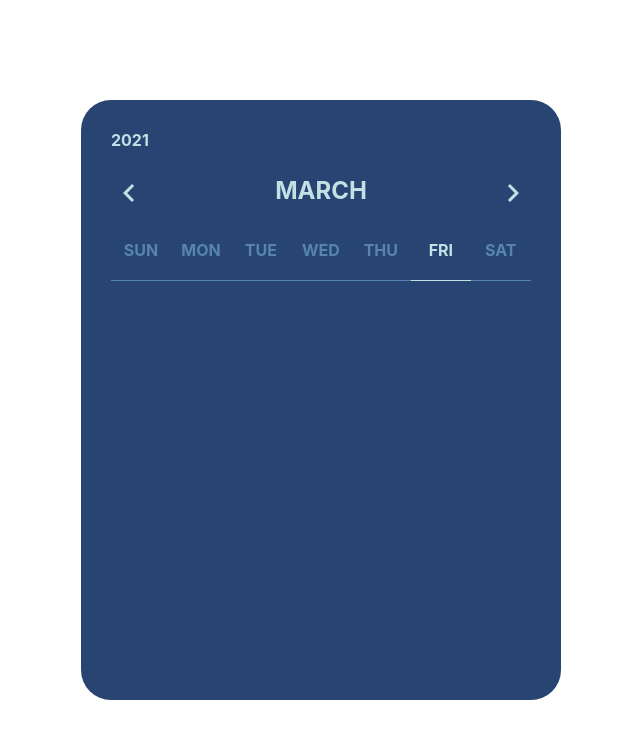
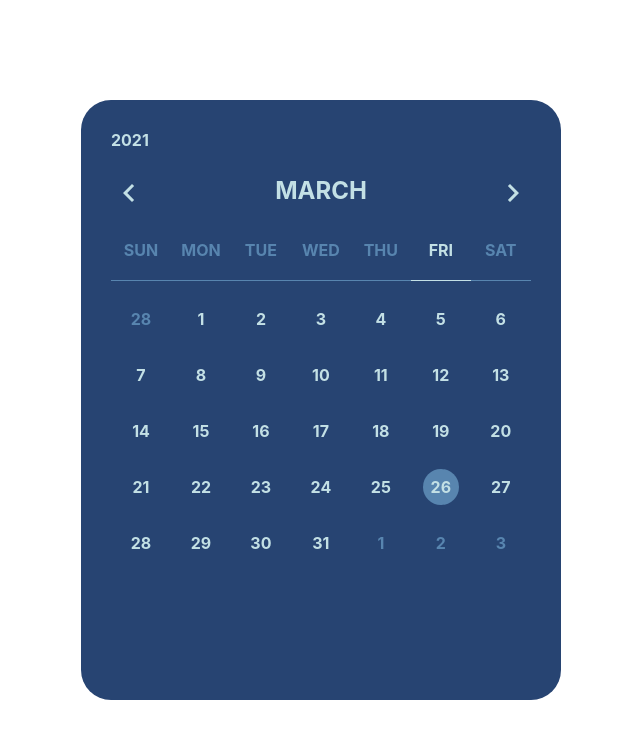
Before and after one commit to milkshake0/calendar-react, a React (Create React App) app: page / in a window 1280 px wide. Shown: the top 738 px of the page, without its empty margins (319-959 px from the left). Built offline with nearby package versions, Linux system fonts and the light colour scheme.

Commit message:
feature: day, date 값 동적으로 생성

```diff
--- a/src/components/CalDate.js
+++ b/src/components/CalDate.js
@@ -1,22 +1,47 @@
-import React from "react";
+import React, { useState } from "react";
 
-const CalDate = ({ date2, onSetDate2 }) => {
-  console.log(date2, onSetDate2);
+const CalDate = ({
+  date,
+  date2,
+  year,
+  month,
+  prevDate,
+  currDate,
+  nextDate,
+}) => {
+  const currDateObj = new Date(year, month, date2);
+  const isToday =
+    `${date.getFullYear()}-${date.getMonth()}-${date.getDate()}` ===
+    `${currDateObj.getFullYear()}-${currDateObj.getMonth()}-${currDateObj.getDate()}`;
   return (
     <div className="CalDate">
-      {/* <ul>
-        <li className="prevMonth">
-          <span>28</span>
-        </li>
-        <li className="today">
-          <span>5</span>
-        </li>
-        <li className="nextMonth">
-          <span>1</span>
-        </li>
-      </ul> */}
+      <ul>
+        {prevDate.map((v) => (
+          <li className="prevMonth" key={v}>
+            <span>{v}</span>
+          </li>
+        ))}
+        {currDate.map((v) => (
+          <li
+            className={`currMonth ${isToday && date2 === v ? `today` : ""}`}
+            key={v}
+          >
+            <span>{v}</span>
+          </li>
+        ))}
+        {nextDate.map((v) => (
+          <li className="nextMonth" key={v}>
+            <span>{v}</span>
+          </li>
+        ))}
+      </ul>
     </div>
   );
 };
 
+CalDate.defaultProps = {
+  prevDate: [],
+  currDate: [],
+  nextDate: [],
+};
 export default CalDate;
--- a/src/components/CalDay.js
+++ b/src/components/CalDay.js
@@ -1,30 +1,15 @@
 import React from "react";
 
-const CalDay = () => {
+const CalDay = ({ day }) => {
+  const dayArr = ["SUN", "MON", "TUE", "WED", "THU", "FRI", "SAT"];
   return (
     <div className="CalDay">
       <ul>
-        <li>
-          <span>SUN</span>
-        </li>
-        <li>
-          <span>MON</span>
-        </li>
-        <li>
-          <span>TUE</span>
-        </li>
-        <li>
-          <span>WED</span>
-        </li>
-        <li>
-          <span>THU</span>
-        </li>
-        <li className="today">
-          <span>FRI</span>
-        </li>
-        <li>
-          <span>SAT</span>
-        </li>
+        {dayArr.map((v, i) => (
+          <li key={v} className={day === i ? `today` : ``}>
+            <span>{v}</span>
+          </li>
+        ))}
       </ul>
     </div>
   );
--- a/src/components/common/CalendarPage.js
+++ b/src/components/common/CalendarPage.js
@@ -1,4 +1,4 @@
-import React, { useState } from "react";
+import React, { useCallback, useEffect, useState } from "react";
 import CalYear from "../CalYear";
 import CalMonth from "../CalMonth";
 import CalDay from "../CalDay";
@@ -11,21 +11,64 @@ const CalendarPage = () => {
   const [day, setDay] = useState(date.getDay());
   const [date2, setDate2] = useState(date.getDate());
 
-  const onSetYear = (year) => {
+  const [prevDate, setPrevDate] = useState([]);
+  const [currDate, setCurrDate] = useState([]);
+  const [nextDate, setNextDate] = useState([]);
+
+  const onSetYear = useCallback((year) => {
     setYear(year);
+  });
+
+  const onSetMonth = useCallback((month) => {
+    setMonth(month);
+  });
+
+  //   const onSetDay = (day) => {
+  //     setDay(day);
+  //   };
+
+  //   const onSetDate2 = (date2) => {
+  //     setDate2(date2);
+  //   };
+
+  useEffect(() => {
+    setPrevDateOfMonth(year, month);
+    setCurrDateOfMonth(year, month);
+    setNextDateOfMonth(year, month);
+  }, [year, month]);
+
+  const setPrevDateOfMonth = (year, month) => {
+    const firstDate = new Date(year, month, 1);
+    const firstDay = firstDate.getDay();
+    let prevArr = [];
+    if (firstDay !== 0) {
+      for (let i = 0; i < firstDay; i++) {
+        prevArr.unshift(new Date(year, month, -i).getDate());
+      }
+    }
+    setPrevDate(prevArr);
   };
 
-  const onSetMonth = (month) => {
-    setMonth(month);
+  const setCurrDateOfMonth = (year, month) => {
+    const lastDate = new Date(year, month + 1, 0).getDate();
+    let currArr = [];
+    for (let i = 0; i < lastDate; i++) {
+      currArr[i] = i + 1;
+    }
+    setCurrDate(currArr);
+    return currArr;
   };
 
-  const onSetDay = (day) => {
-    setDay(day);
+  const setNextDateOfMonth = (year, month) => {
+    const lastDay = new Date(year, month + 1, 0).getDay();
+    const num = 6 - lastDay;
+    let nextArr = [];
+    for (let i = 0; i < num; i++) {
+      nextArr[i] = i + 1;
+    }
+    setNextDate(nextArr);
   };
 
-  const onSetDate2 = (date2) => {
-    setDate2(date2);
-  };
   return (
     <div className="CalendarPage">
       <CalYear year={year} />
@@ -36,8 +79,17 @@ const CalendarPage = () => {
         year={year}
         onSetMonth={onSetMonth}
       />
-      <CalDay />
-      <CalDate date2={date2} onSetDate2={onSetDate2} />
+      <CalDay day={day} />
+      <CalDate
+        date={date}
+        date2={date2}
+        year={year}
+        month={month}
+        // onSetDate2={onSetDate2}
+        prevDate={prevDate}
+        currDate={currDate}
+        nextDate={nextDate}
+      />
     </div>
   );
 };
```
